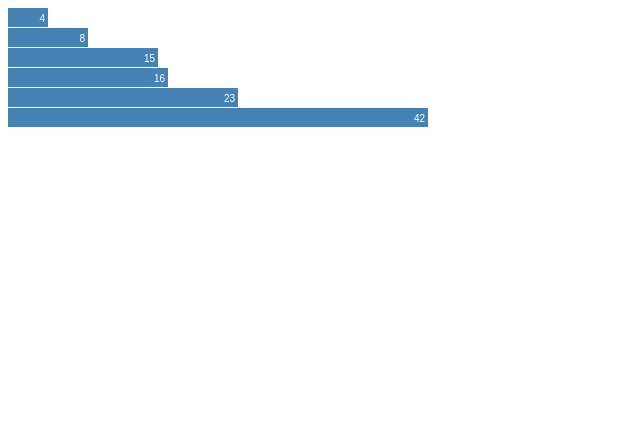
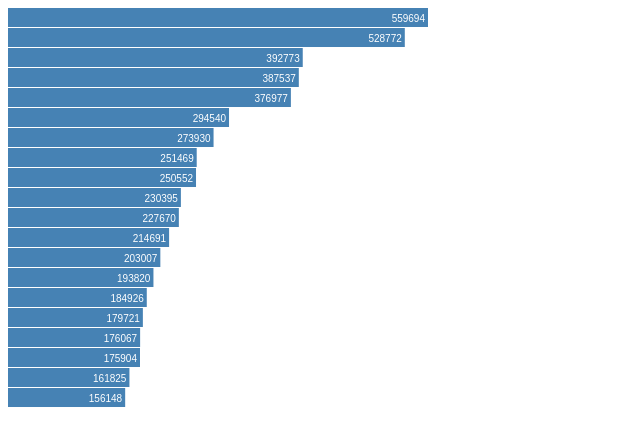
Before and after one commit to dcarino/produce101-visualization, a plain HTML site: page index.html in a window 1280 px wide. Shown: the whole page, without its empty margins (0-640 px from the left). Drawn offline with Linux system fonts and the light colour scheme.

Commit message:
Display barchart of top trainees' points

```diff
--- a/data/trainees.csv
+++ b/data/trainees.csv
@@ -1,4 +1,4 @@
-Name,Ep 5 points,Company,Age,Training time (Months),Ep3 Grade
+Name,Points,Company,Age,TrainingTime,Grade
 Kim Sejong,559694,Jellyfish,20,23,A
 Jeon Somi,528772,JYP,15,24,B
 Choi Yoojung,392773,Fantagio,17,55,A
--- a/index.html
+++ b/index.html
@@ -16,21 +16,26 @@
 <script src="js/d3/d3.min.js" charset="utf-8"></script>
 <script>
 
-var data = [4, 8, 15, 16, 23, 42];
+//var data = [4, 8, 15, 16, 23, 42];
 
 
-//var data = d3.csv("data/trainees.csv");
 
 var width = 420,
     barHeight = 20;
 
 var x = d3.scale.linear()
-    .domain([0, d3.max(data)])
+    //.domain([0, d3.max(data)])
     .range([0, width]);
 
 var chart = d3.select(".chart")
     .attr("width", width)
-    .attr("height", barHeight * data["Ep 5 points"]);
+
+d3.csv("data/trainees.csv", function(error, data) {
+  x.domain([0, d3.max(data, function(d){
+  	return d.Points;}
+  )]);
+
+  chart.attr("height", barHeight * data.length);
 
  var bar = chart.selectAll("g")
       .data(data)
@@ -38,13 +43,19 @@ var bar = chart.selectAll("g")
       .attr("transform", function(d, i) { return "translate(0," + i * barHeight + ")"; });
 
   bar.append("rect")
-    .attr("width", x)
+      .attr("width", function(d) { return x(d.Points); })
       .attr("height", barHeight - 1);
 
   bar.append("text")
-    .attr("x", function(d) { return x(d) - 3; })
+      .attr("x", function(d) { return x(d.Points) - 3; })
       .attr("y", barHeight / 2)
       .attr("dy", ".35em")
-    .text(function(d) { return d; });
+      .text(function(d) { return d.Points; });
+});
+
+function type(d) {
+  d.value = +d.Points; // coerce to number
+  return d;
+}
 
 </script>
```
Lines whose indentation alone changed are shown as unchanged.
